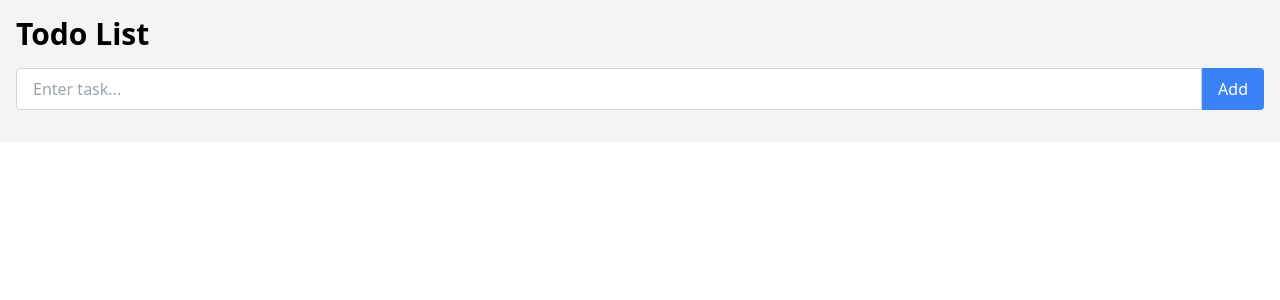
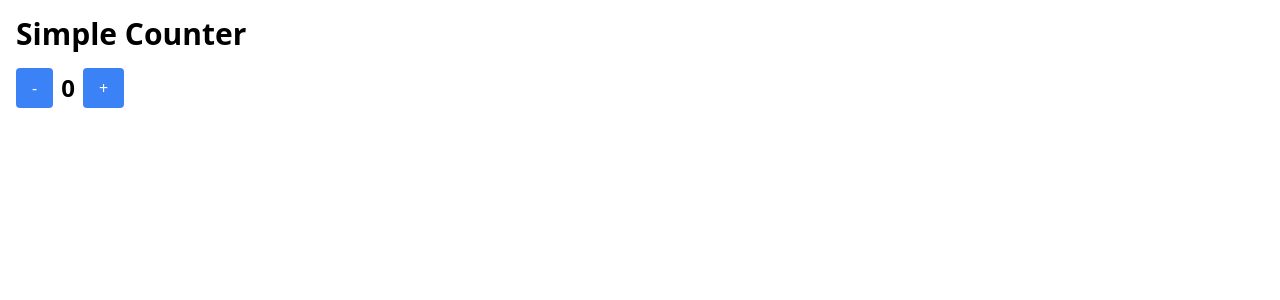
Before and after one commit to joeltmathew857/my-todo-app, a React (Create React App) app: page / in a window 1280 px wide. Shown: the top 300 px of the page. Built offline with nearby package versions, Linux system fonts and the light colour scheme.

Commit message:
added-state

```diff
--- a/src/App.js
+++ b/src/App.js
@@ -1,11 +1,15 @@
 // src/App.js
 import React from 'react';
 import Todo from './Components/Todo';
+import SimpleState from './Components/SimpleState'
+import Samplestate from './Components/Samplestate'
 
 const App = () => {
   return (
     <div>
-      <Todo />
+      {/* <Todo /> */}
+      <SimpleState />
+      {/* <Samplestate /> */}
     </div>
   );
 };
--- /dev/null
+++ b/src/Components/Samplestate.js
@@ -0,0 +1,11 @@
+import React from 'react'
+
+const Samplestate = () => {
+  return (
+    <div>
+      <h1>hi</h1>
+    </div>
+  )
+}
+
+export default Samplestate
--- /dev/null
+++ b/src/Components/SimpleState.js
@@ -0,0 +1,39 @@
+import React, { useState } from 'react';
+
+const SimpleStateExample = () => {
+  // Define a state variable and its setter function using useState
+  const [count, setCount] = useState(0);
+
+  // Function to handle incrementing the count
+  const incrementCount = () => {
+    setCount((prevCount) => prevCount + 1);
+  };
+
+  // Function to handle decrementing the count
+  const decrementCount = () => {
+    setCount((prevCount) => prevCount - 1);
+  };
+
+  return (
+    <div className="container mx-auto p-4">
+      <h1 className="text-3xl font-bold mb-4">Simple Counter</h1>
+      <div className="flex items-center">
+        <button
+          className="px-4 py-2 bg-blue-500 text-white rounded mr-2"
+          onClick={decrementCount}
+        >
+          -
+        </button>
+        <h2 className="text-2xl font-bold">{count}</h2>
+        <button
+          className="px-4 py-2 bg-blue-500 text-white rounded ml-2"
+          onClick={incrementCount}
+        >
+          +
+        </button>
+      </div>
+    </div>
+  );
+};
+
+export default SimpleStateExample;
```
